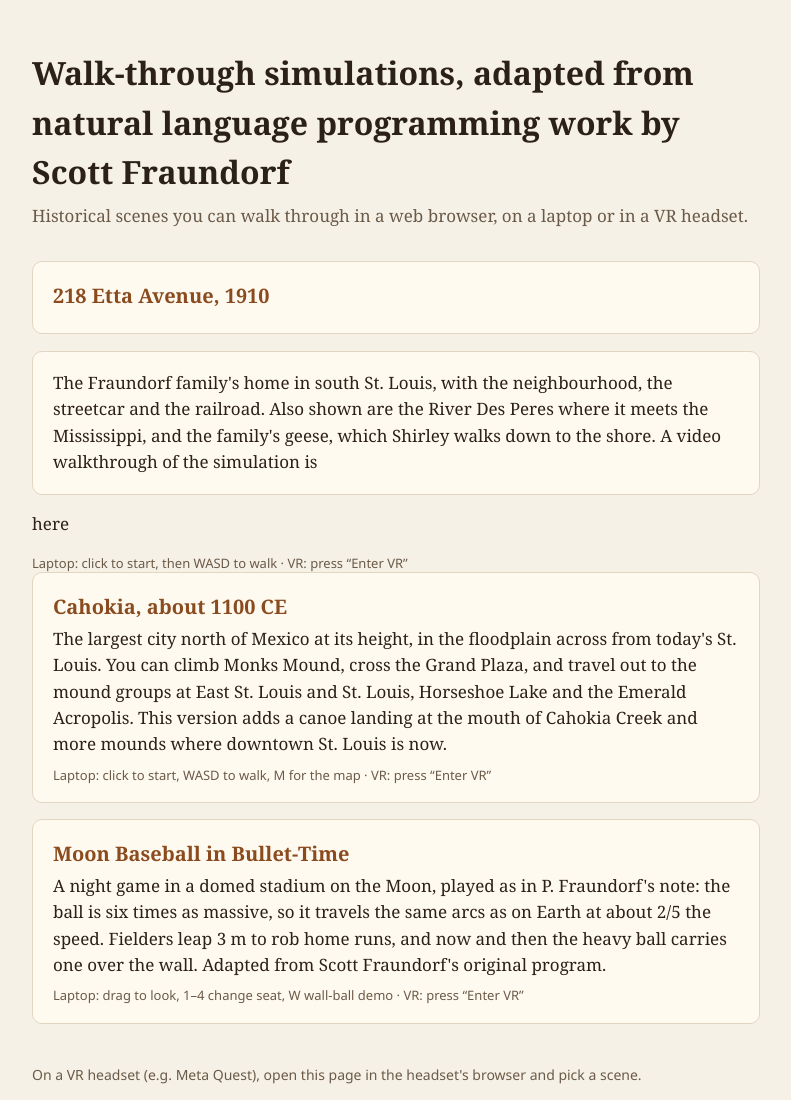
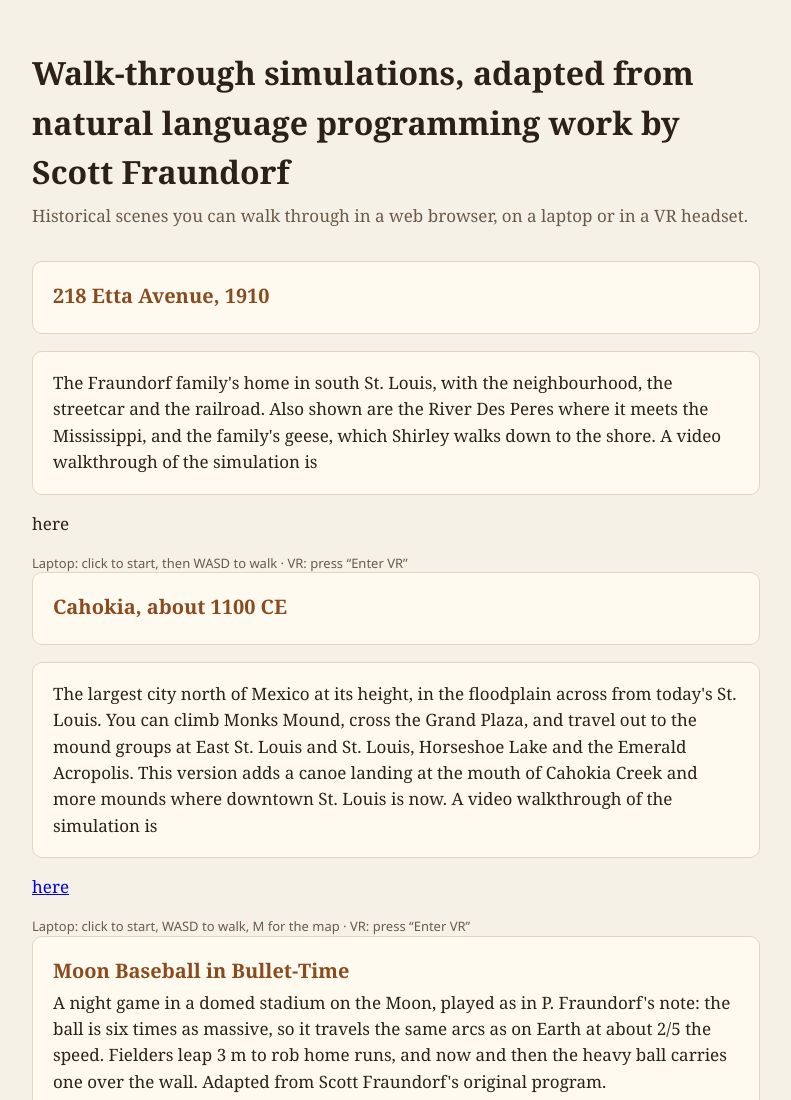
Before and after one commit to pfraundorf/pfraundorf.github.io, a plain HTML site: page index.html in a window 1280 px wide. Shown: the top 1100 px of the page, without its empty margins (244-1035 px from the left). Drawn offline with Linux system fonts and the light colour scheme.

Commit message:
Enhance Cahokia description with video walkthrough
Added a video walkthrough link to the Cahokia description.

```diff
--- a/index.html
+++ b/index.html
@@ -36,7 +36,7 @@
 
   <a class="card" href="cahokia.html">
     <h2>Cahokia, about 1100 CE</h2>
-    <p>The largest city north of Mexico at its height, in the floodplain across from today's St. Louis. You can climb Monks Mound, cross the Grand Plaza, and travel out to the mound groups at East St. Louis and St. Louis, Horseshoe Lake and the Emerald Acropolis. This version adds a canoe landing at the mouth of Cahokia Creek and more mounds where downtown St. Louis is now.</p>
+    <p>The largest city north of Mexico at its height, in the floodplain across from today's St. Louis. You can climb Monks Mound, cross the Grand Plaza, and travel out to the mound groups at East St. Louis and St. Louis, Horseshoe Lake and the Emerald Acropolis. This version adds a canoe landing at the mouth of Cahokia Creek and more mounds where downtown St. Louis is now. A video walkthrough of the simulation is <a href="https://youtu.be/MAyKdMFIUvQ">here</a></p>
     <div class="tags">Laptop: click to start, WASD to walk, M for the map · VR: press “Enter VR”</div>
   </a>
 
```
